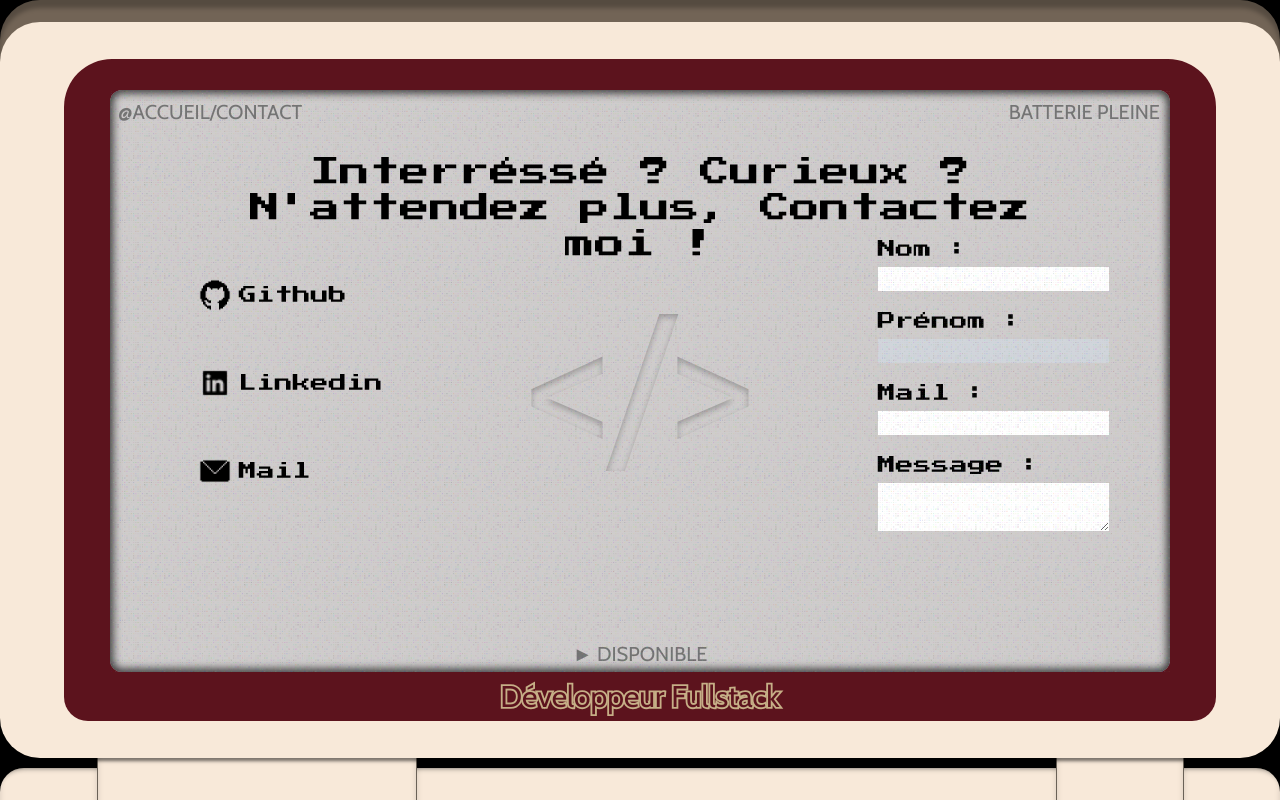
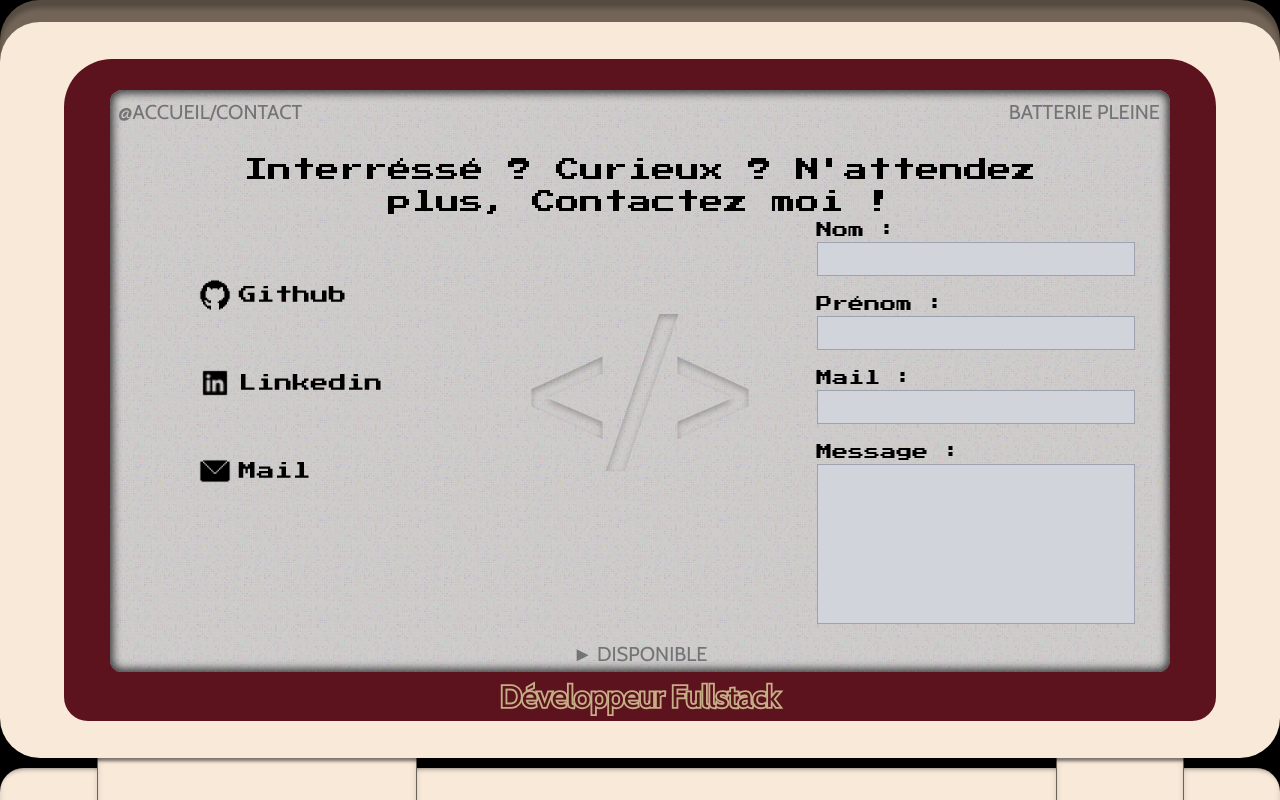
Before and after one commit to remyShift/Portfolio_GameBoy_Next, a Next.js app: page /contact in a window 1280 px wide. Shown: the top 800 px of the page. Built offline with nearby package versions, Linux system fonts and the light colour scheme.

Commit message:
add react hook form and finish responsive form contact

```diff
--- a/package.json
+++ b/package.json
@@ -14,6 +14,7 @@
 		"next": "14.2.6",
 		"react": "^18",
 		"react-dom": "^18",
+		"react-hook-form": "^7.53.0",
 		"zustand": "^5.0.0-rc.2"
 	},
 	"devDependencies": {
--- a/src/components/PageParts/Top/Contact/ContactPage.tsx
+++ b/src/components/PageParts/Top/Contact/ContactPage.tsx
@@ -1,7 +1,20 @@
+"use client";
+
 import Link from "next/link";
 import BackgroundSign from "@/components/Global_Template/G-Top/G-Cream/G-Wine/G-Screen/BackgroundSign";
+import { useState, useEffect } from "react";
 
 export default function ContactPage() {
+	const [lastName, setLastName] = useState("");
+	const [firstName, setFirstName] = useState("");
+	const [email, setEmail] = useState("");
+	const [message, setMessage] = useState("");
+	const [isButtonVisible, setIsButtonVisible] = useState(false);
+
+	useEffect(() => {
+		setIsButtonVisible(lastName && firstName && email && message ? true : false);
+	}, [lastName, firstName, email, message]);
+
 	return (
 		<div className="flex flex-row w-full h-full">
 			<nav className="flex flex-col justify-center items-center w-1/3 h-full relative z-1">
@@ -28,31 +41,35 @@ export default function ContactPage() {
 			</nav>
 
 			<div className="flex flex-col justify-center items-center w-1/3 h-full">
-				<h1 className="font-pressStart2P text-pretty text-center absolute w-[85%] top-10 md:top-16 lg:top-18 xl:top-18 text-xs sm:text-base md:text-2xl lg:text-3xl">Interréssé ? Curieux ? N'attendez plus, Contactez moi !</h1>
+				<h1 className="font-pressStart2P text-pretty text-center absolute w-[85%] top-10 md:top-16 lg:top-18 xl:top-18 text-xs sm:text-sm md:text-2xl">Interréssé ? Curieux ? N'attendez plus, Contactez moi !</h1>
 				<BackgroundSign />
 			</div>
 
-			<div className="flex flex-col justify-center items-center w-1/3 h-full gap-1">
-				<form className="flex flex-col gap-4">
-					<div className="flex flex-col gap-1">
-						<label htmlFor="lastName" className="font-pressStart2P text-[0.7rem] sm:text-sm md:text-base lg:text-lg">Nom :</label>
-						<input type="text" id="lastName" name="lastName" />
+			<div className="flex flex-col justify-end items-start w-1/3 h-full relative z-1">
+				<form className="w-[90%] h-full justify-end flex flex-col gap-2 sm:gap-1 md:gap-4">
+					<div className="w-full flex flex-col">
+						<label htmlFor="lastName" className="font-pressStart2P text-[0.7rem] sm:text-xs md:text-sm lg:text-base">Nom :</label>
+						<input type="text" id="lastName" name="lastName" onChange={(e) => setLastName(e.target.value)} className="w-full bg-gray-300 border-[0.09rem] px-1 md:py-1 font-cabin border-gray-400 focus:border-gray-800 focus:outline-none" />
 					</div>
 
-					<div className="flex flex-col gap-1">
-						<label htmlFor="firstName" className="font-pressStart2P text-[0.7rem] sm:text-sm md:text-base lg:text-lg">Prénom :</label>
-						<input type="text" id="firstName" name="firstName" className="bg-gray-300 border-1" />
+					<div className="w-full flex flex-col">
+						<label htmlFor="firstName" className="font-pressStart2P text-[0.7rem] sm:text-xs md:text-sm lg:text-base">Prénom :</label>
+						<input type="text" id="firstName" name="firstName" onChange={(e) => setFirstName(e.target.value)} className="w-full bg-gray-300 border-[0.09rem] px-1 md:py-1 font-cabin border-gray-400 focus:border-gray-800 focus:outline-none" />
 					</div>
 
-
-					<div className="flex flex-col gap-1">
-						<label htmlFor="email" className="font-pressStart2P text-[0.7rem] sm:text-sm md:text-base lg:text-lg">Mail :</label>
-						<input type="email" id="email" name="email" />
+					<div className="w-full flex flex-col">
+						<label htmlFor="email" className="font-pressStart2P text-[0.7rem] sm:text-xs md:text-sm lg:text-base">Mail :</label>
+						<input type="email" id="email" name="email" onChange={(e) => setEmail(e.target.value)} className="w-full bg-gray-300 border-[0.09rem] px-1 md:py-1 font-cabin border-gray-400 focus:border-gray-800 focus:outline-none" />
 					</div>
 
-					<div className="flex flex-col gap-1">
-						<label htmlFor="message" className="font-pressStart2P text-[0.7rem] sm:text-sm md:text-base lg:text-lg">Message :</label>
-						<textarea id="message" name="message" />
+					<div className="w-full flex flex-col">
+						<label htmlFor="message" className="font-pressStart2P text-[0.7rem] sm:text-xs md:text-sm lg:text-base">Message :</label>
+						<textarea id="message" name="message" onChange={(e) => setMessage(e.target.value)} className="w-full md:h-40 bg-gray-300 border-[0.09rem] px-1 md:py-1 font-cabin border-gray-400 focus:border-gray-800 focus:outline-none resize-none" />
+					</div>
+					<div className="flex justify-center items-center w-full">
+						{isButtonVisible && (
+							<button type="submit" className="w-1/2 h-auto p-1 rounded bg-wine hover:bg-wine/80 text-cream text-center text-wrap text-[0.5rem] sm:text-[0.7rem] md:text-xs lg:text-base font-pressStart2P">Envoyer</button>
+						)}
 					</div>
 				</form>
 			</div>
```
Also changed, not shown: 1 other file (tests, documents, lock files or other folders).
